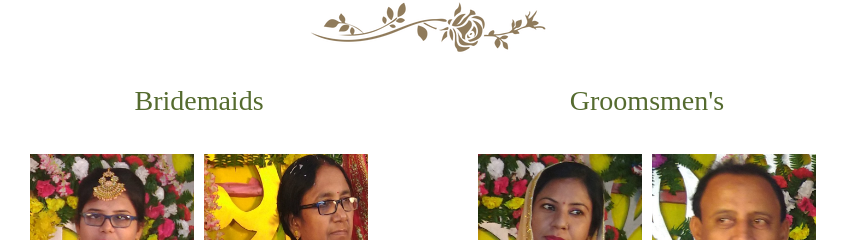
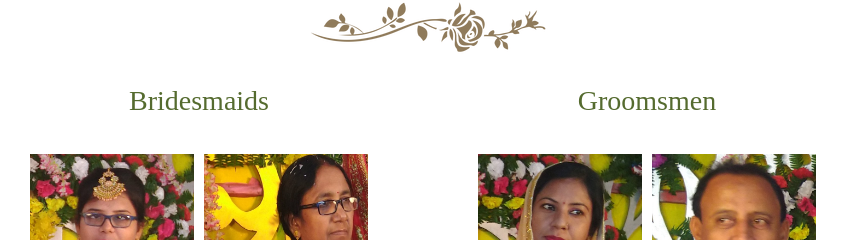
Before and after one commit to shadabzakaria6/shama_shahab, a plain HTML site: page index.html in a window 1280 px wide. Shown: the part 1849-2089 px from the top of the page, 212-1058 px from the left. Drawn offline with nearby package versions, Linux system fonts and the light colour scheme.

Commit message:
Update index.html

```diff
--- a/index.html
+++ b/index.html
@@ -237,7 +237,7 @@
       </div>
       <div class="row" style="margin: -8% 0 0 0;">
         <div class="col-lg-6" style="padding:0 70px 0 60px;">
-          <h3 style="color: darkolivegreen;">Bridemaids</h3>
+          <h3 style="color: darkolivegreen;">Bridesmaids</h3>
           <br>
           <div class="row" style="display: flex;">
             <div class="column" style="flex: 50%;padding: 5px;">
@@ -299,7 +299,7 @@
         </div>
 
         <div class="col-lg-6" style="padding:0 70px 0 60px;">
-          <h3 style="color: darkolivegreen;">Groomsmen's</h3>
+          <h3 style="color: darkolivegreen;">Groomsmen</h3>
           <br>
           <div class="row" style="display: flex;">
             <div class="column" style="flex: 50%;padding: 5px;">
```
